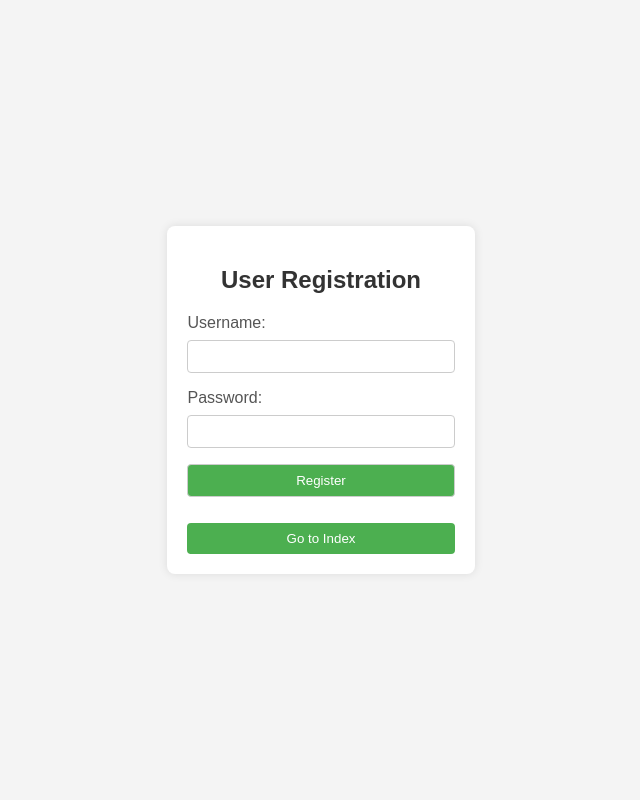
After one commit to ledung09/CV-generator, a PHP site: page /Register.html in a window 1280 px wide. The commit adds this page. Shown: the whole page, without its empty margins (319-959 px from the left). Run offline with PHP 8.4, Linux system fonts and the light colour scheme.

Commit message:
register + signin init

```diff
--- /dev/null
+++ b/Register.html
@@ -0,0 +1,88 @@
+<!DOCTYPE html>
+<html lang="en">
+<head>
+    <meta charset="UTF-8">
+    <meta name="viewport" content="width=device-width, initial-scale=1.0">
+    <title>User Registration</title>
+    <style>
+        body {
+            font-family: Arial, sans-serif;
+            background-color: #f4f4f4;
+            margin: 0;
+            padding: 0;
+            display: flex;
+            align-items: center;
+            justify-content: center;
+            height: 100vh;
+        }
+
+        form {
+            background-color: #fff;
+            padding: 20px;
+            border-radius: 8px;
+            box-shadow: 0 0 10px rgba(0, 0, 0, 0.1);
+        }
+
+        h2 {
+            text-align: center;
+            color: #333;
+        }
+
+        label {
+            display: block;
+            margin-bottom: 8px;
+            color: #555;
+        }
+
+        input {
+            width: 100%;
+            padding: 8px;
+            margin-bottom: 16px;
+            box-sizing: border-box;
+            border: 1px solid #ccc;
+            border-radius: 4px;
+        }
+
+        input[type="submit"],
+        button {
+            background-color: #4caf50;
+            color: #fff;
+            cursor: pointer;
+        }
+
+        input[type="submit"]:hover,
+        button:hover {
+            background-color: #45a049;
+        }
+
+        button {
+            display: block;
+            width: 100%;
+            padding: 8px;
+            box-sizing: border-box;
+            border: none;
+            border-radius: 4px;
+            margin-top: 10px;
+        }
+    </style>
+</head>
+<body>
+
+<form method="post" action="Register.php">
+    <h2>User Registration</h2>
+
+    <!-- Input fields for registration -->
+    <label for="username">Username:</label>
+    <input type="text" name="username" id="username" required>
+
+    <label for="password">Password:</label>
+    <input type="password" name="password" id="password" required>
+
+    <input type="submit" value="Register">
+
+    <!-- Button to jump to index.html -->
+    <button onclick="window.location.href='index.html'">Go to Index</button>
+</form>
+
+</body>
+</html>
--- a/index.php
+++ b/index.php
@@ -1,6 +1,8 @@
 <!DOCTYPE html>
 <html lang="en">
-
+<?php
+  session_start();
+?>
 <head>
   <meta charset="UTF-8" />
   <meta name="viewport" content="width=device-width, initial-scale=1.0" />
```
Also changed, not shown: Register.php (added, +27 -0 lines), db_connection.php (added, +13 -0 lines), signin.html (added, +21 -0 lines), signin.php (added, +37 -0 lines), uploads/QFD.png (deleted).
